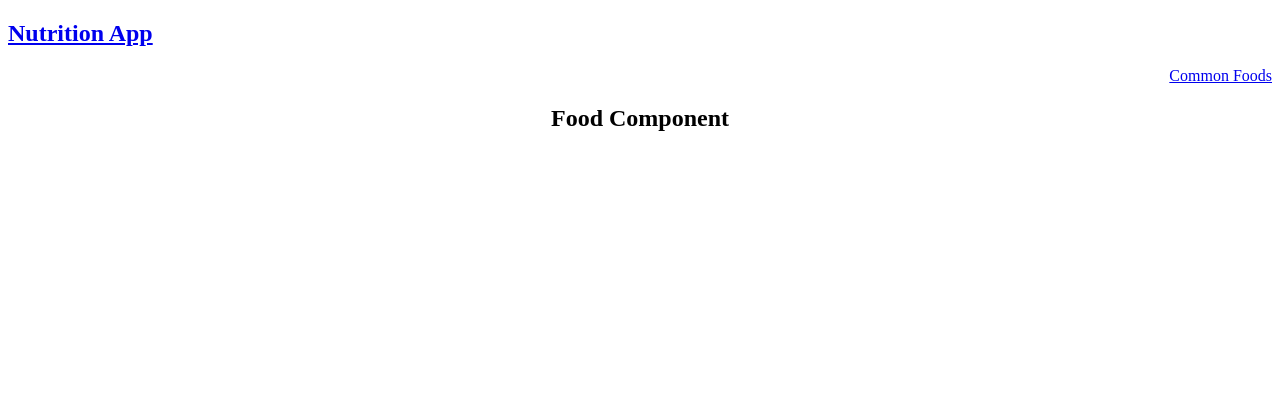
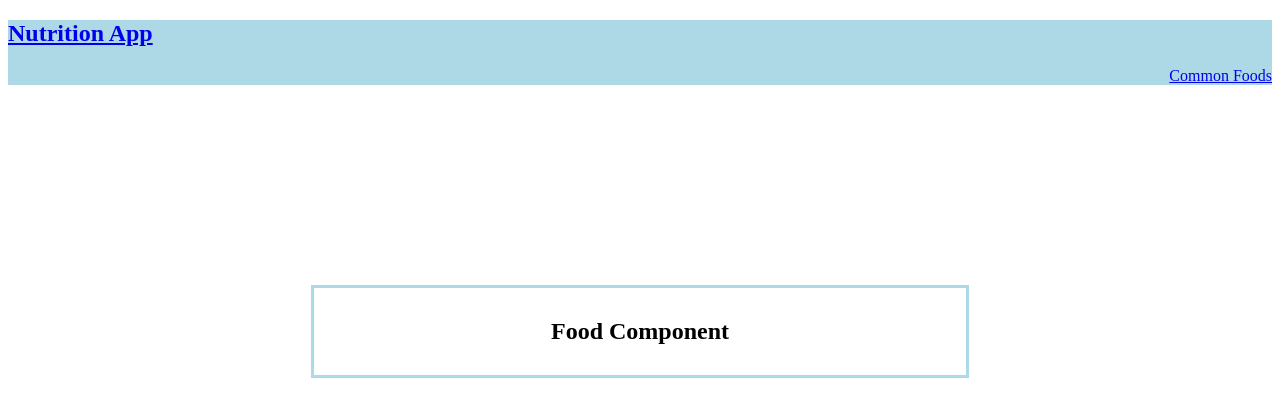
Before and after one commit to ashtin23/Nutrition, a React (Create React App) app in the folder nutrition-app/: page /food in a window 1280 px wide. Shown: the top 416 px of the page. Built offline with nearby package versions, Linux system fonts and the light colour scheme; no server answers.

Commit message:
styling changes

```diff
--- a/nutrition-app/src/components/Food/Food.css
+++ b/nutrition-app/src/components/Food/Food.css
@@ -0,0 +1,6 @@
+.container {
+    margin: 200px auto;
+    width: 50%;
+    border: 3px solid lightblue;
+    padding: 10px;
+  }
--- a/nutrition-app/src/components/Food/Food.js
+++ b/nutrition-app/src/components/Food/Food.js
@@ -12,7 +12,10 @@ class Food extends Component {
     console.log(this.props)
     return (
       <div className="body">
+        <div className="container">
         <h2>Food Component</h2>
+
+        </div>
       </div>
     );
   }
--- a/nutrition-app/src/components/Home/Home.css
+++ b/nutrition-app/src/components/Home/Home.css
@@ -1,6 +1,6 @@
 .search {
     margin: 200px auto;
     width: 50%;
-    border: 3px solid green;
+    border-color: 3px solid lightblue;
     padding: 10px;
   }
--- a/nutrition-app/src/components/Nav/Nav.css
+++ b/nutrition-app/src/components/Nav/Nav.css
@@ -4,3 +4,6 @@
 .left {
     text-align: left
 }
+.nav {
+    background-color: lightblue;
+}
```
Also changed, not shown: nutrition-app/src/components/App/App.js (+4 -4 lines).
